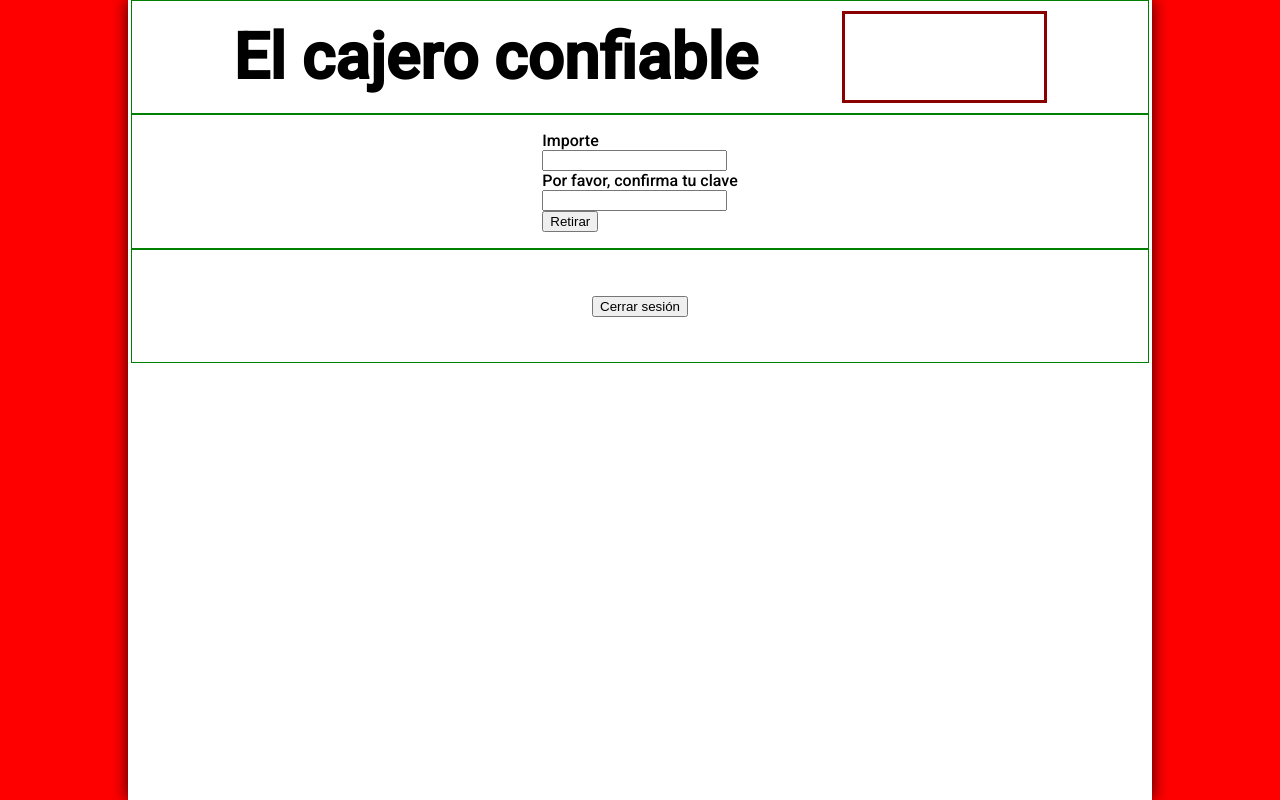
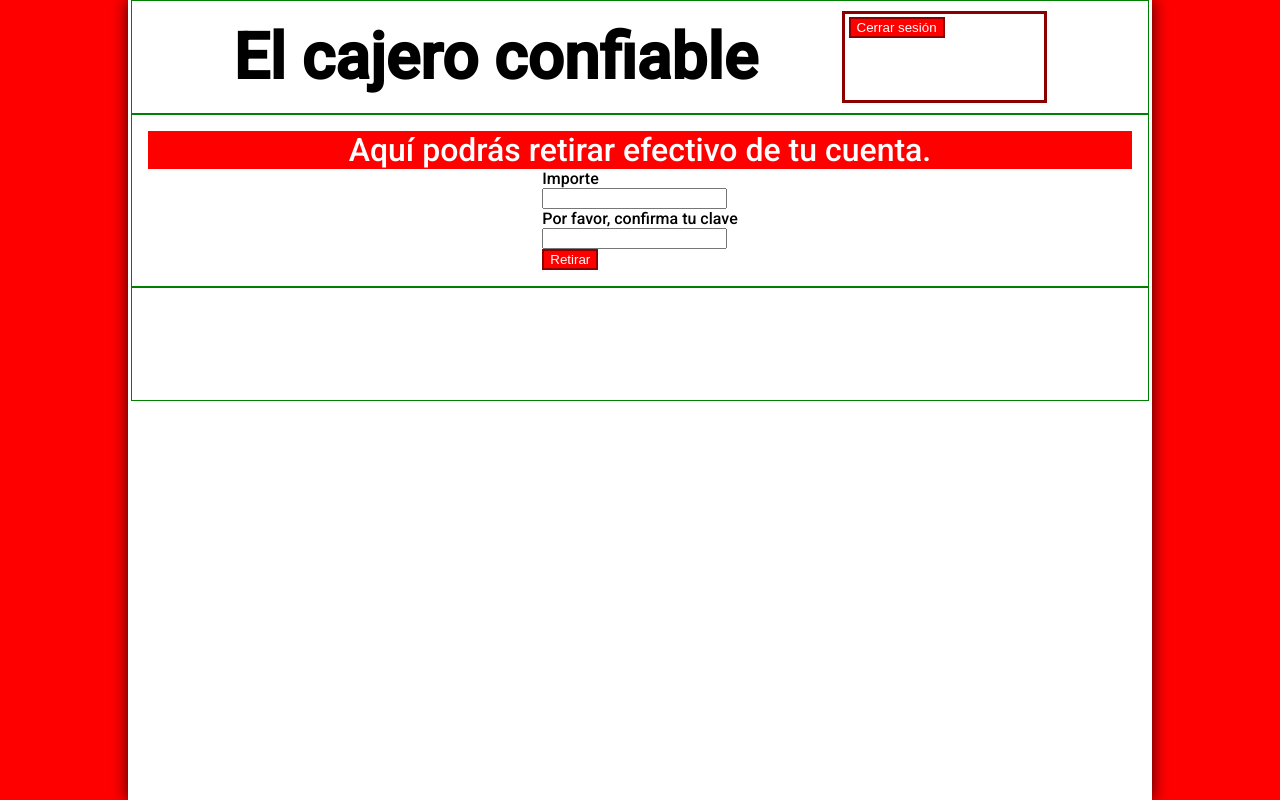
Before and after one commit to Sergio10G/Cajero, a PHP site: the page made by views/viewRetirar.php in a window 1280 px wide. Run offline with PHP 8.4, Linux system fonts and the light colour scheme; the template is opened without the code that fills it, so the values that code supplies are empty; the visitor is signed in with stand-in values (Sample User, id 1).

Commit message:
Botones cambiados a button. Eliminado un error a la hora de generar el codigo de cuenta.

```diff
--- a/models/usuario.php
+++ b/models/usuario.php
@@ -31,8 +31,10 @@
 
         $sql = "SELECT COD_CUENTA FROM USUARIOS";
         $resultado = $this -> db -> query($sql);
-        while($codigo_recogido = mysqli_fetch_assoc($resultado)){
-            array_push($cods, $codigo_recogido['COD_CUENTA']);
+        if($resultado !== false){
+            while($codigo_recogido = mysqli_fetch_assoc($resultado)){
+                array_push($cods, $codigo_recogido['COD_CUENTA']);
+            }
         }
 
         do{
--- a/views/footer.php
+++ b/views/footer.php
@@ -1,14 +1,10 @@
         <footer>
             <?php if(isset($_GET['pag']) && $_GET['pag'] != 0):?>
             <form action="./controllers/controllerMenu.php">
-                <input type="submit" value="Volver al menú principal">
+                <button type="submit" name="menu" class="btn" value="menu">Volver al menu principal</button>
             </form>
             <?php endif;?>
-            <?php if($_SESSION['usuario'] !== null):?>
-            <form method="POST" action="./controllers/controllerLogout.php">
-                <input type="submit" name="cerrar" value="Cerrar sesión">
-            </form>
-            <?php endif;?>
+
         </footer>
     </div>
 </body>
--- a/views/header.php
+++ b/views/header.php
@@ -18,6 +18,9 @@
                         <span class="nombre"><?=$_SESSION['usuario'] -> nombre?></span>
                         <span class="apellidos"><?=$_SESSION['usuario'] -> apellidos?></span>
                         <span class="cod_cuenta"><?=$_SESSION['usuario'] -> cod_cuenta?></span>
+                        <form method="POST" action="./controllers/controllerLogout.php">
+                            <button type="submit" name="cerrar" class="btn" value="cerrar">Cerrar sesión</button>
+                        </form>
                     </div>
                 </div>
                 <?php else:?>
--- a/views/viewIngresar.php
+++ b/views/viewIngresar.php
@@ -1,6 +1,6 @@
 <div class="vista_ingresar">
     <div class="info">
-
+        Aquí podrás ingresar efectivo en tu cuenta.
     </div>
     <div class="formulario_ingresar">
         <form action="./controllers/controllerIngresar.php" method="post">
@@ -8,7 +8,7 @@
             <input type="number" name="importe" step="0.01" min="0.01" id="" required>
             <label for="clave">Por favor, confirma tu clave</label>
             <input type="password" name="clave" id="">
-            <input type="submit" value="Ingresar" required>
+            <button type="submit" class="btn" value="Ingresar">Ingresar</button>
         </form>
     </div>
 </div>
--- a/views/viewRetirar.php
+++ b/views/viewRetirar.php
@@ -1,6 +1,6 @@
 <div class="vista_retirar">
     <div class="info">
-
+        Aquí podrás retirar efectivo de tu cuenta.
     </div>
     <div class="formulario_retirar">
         <form action="./controllers/controllerRetirar.php" method="POST">
@@ -8,7 +8,7 @@
             <input type="number" name="importe" step="0.01" min="0.01" id="" required>
             <label for="clave">Por favor, confirma tu clave</label>
             <input type="password" name="clave" id="">
-            <input type="submit" value="Retirar" required>
+            <button type="submit" class="btn" value="Retirar">Retirar</button>
         </form>
     </div>
 </div>
--- a/views/viewSaldo.php
+++ b/views/viewSaldo.php
@@ -1,6 +1,6 @@
 <div class="vista_saldo">
     <div class="info">
-
+        Aquí podrás consultar tus fondos, así como tus últimas transacciones.
     </div>
     <div class="saldo">
         <?php require_once "./controllers/ControllerSaldo.php";?>€
```
